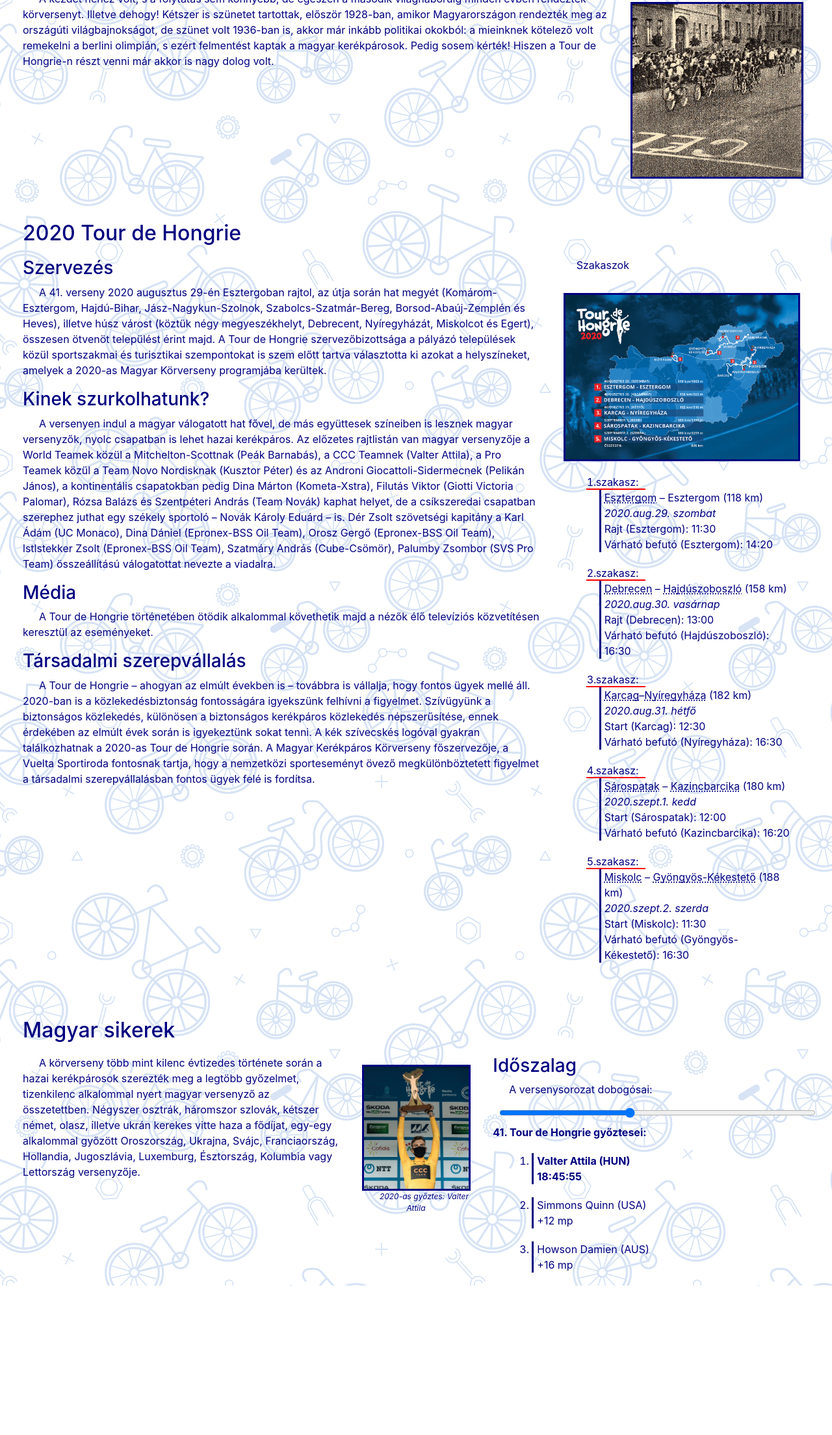
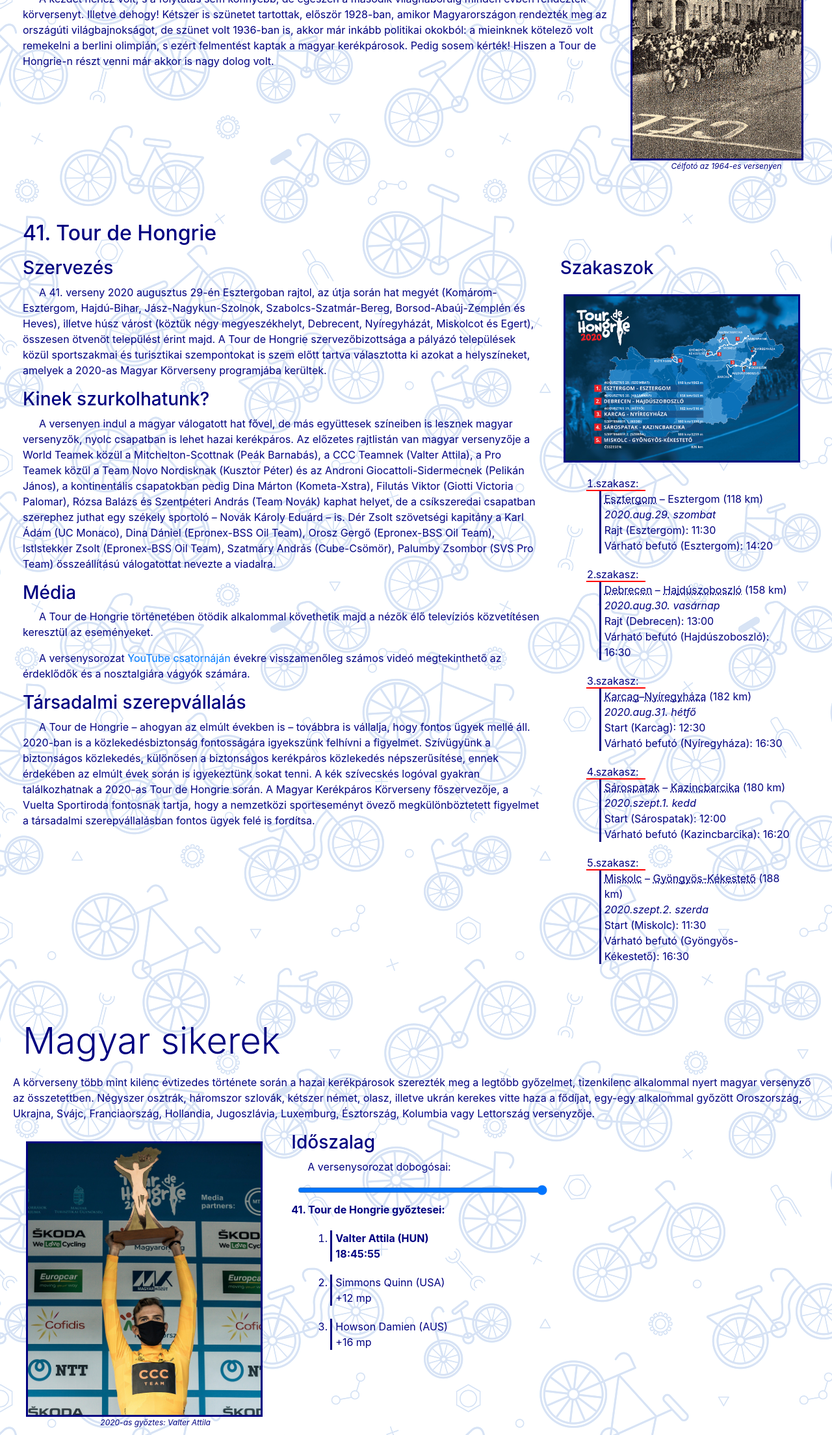
Before and after one commit to Isti-byte/2025-05-26_Tour-de-Hongrie, a plain HTML site: page index.html in a window 1280 px wide. Shown: the part 463-2672 px from the top of the page at 65% size. Before the commit the page ends 2442 px from the top, so only its background shows below. Drawn offline with Linux system fonts and the light colour scheme.

Commit message:
commit-4/4

```diff
--- a/index.html
+++ b/index.html
@@ -1,13 +1,14 @@
-
-<!DOCTYPE html>
-<html lang=hu>
+<html lang="hu">
 <head>
-     <meta charset="UTF-8">
+  <meta charset="utf-8">
   <meta name="viewport" content="width=device-width, initial-scale=1">
+  <title>Tour de Hongre</title>
   <link rel="stylesheet" href="bootstrap.min.css">
+  <script src="jquery.min.js"></script>
+  <script src="popper.min.js"></script>
+  <script src="bootstrap.min.js"></script>
   <link rel="stylesheet" href="tdh.css">
-
-  <title>Tour de Hongrie</title>
+  <script src="tdh.js"></script>
 </head>
 
 <body>
@@ -17,7 +18,7 @@
       <a class="nav-link" href="#tortenet">A verseny története</a>
     </li>
     <li class="nav-item">
-      <a class="nav-link" href="#ev2020"> </a>41. Tour de Hongrie</a>
+      <a class="nav-link" href="#ev2020">2020</a>
     </li>
     <li class="nav-item">
       <a class="nav-link" href="#sikereink">Magyar sikerek</a>
@@ -34,15 +35,14 @@
       <p>A kezdet nehéz volt, s a folytatás sem könnyebb, de egészen a második világháborúig minden évben rendeztek körversenyt. Illetve dehogy! Kétszer is szünetet tartottak, először 1928-ban, amikor Magyarországon rendezték meg az országúti világbajnokságot, de szünet volt 1936-ban is, akkor már inkább politikai okokból: a mieinknek kötelező volt remekelni a berlini olimpián, s ezért felmentést kaptak a magyar kerékpárosok. Pedig sosem kérték! Hiszen a Tour de Hongrie-n részt venni már akkor is nagy dolog volt.</p>
     </div>
     <div class="col-lg-4 col-xl-3">
+      <img src="kepek/1962.jpg" class="kiskep" alt="A leghosszabb verseny útvonala" title="A leghosszabb verseny útvonala">
       <p class="kepfelirat">A leghosszabb Tour de Hongrie: 1393 kilométer...</p>
-      <p class="kepfelirat" >Célfotó az 1964-es versenyen</p>
-      <!--Kép helye-->
-      <img src="kepek/1962.jpg" class="kiskep" alt="A leghosszabb verseny útvonala" title="A leghosszabb verseny útvonala">
-      <img src="kepek/cel1964.jpg" class="kiskep" alt="Befutó 1964-ben" title="Befutó 1964-ben">
+     <img src="kepek/cel1964.jpg" alt="Befutó 1964-ben" class="kiskep" title="Befutó 1964-ben">
+    <p class="kepfelirat">Célfotó az 1964-es versenyen</p>
     </div>
   </div>
 
-  <h2 class="display-5" id="ev2020">2020 Tour de Hongrie</h2>
+  <h2 class="display-5" id="ev2020">41. Tour de Hongrie</h2>
   <div class="row">
     <div class="col-lg-7 col-xl-8">
       <h3>Szervezés</h3>
@@ -51,12 +51,14 @@
       <p>A versenyen indul a magyar válogatott hat fővel, de más együttesek színeiben is lesznek magyar versenyzők, nyolc csapatban is lehet hazai kerékpáros. Az előzetes rajtlistán van magyar versenyzője a World Teamek közül a Mitchelton-Scottnak (Peák Barnabás), a CCC Teamnek (Valter Attila), a Pro Teamek közül a Team Novo Nordisknak (Kusztor Péter) és az Androni Giocattoli-Sidermecnek (Pelikán János), a kontinentális csapatokban pedig Dina Márton (Kometa-Xstra), Filutás Viktor (Giotti Victoria Palomar), Rózsa Balázs és Szentpéteri András (Team Novák) kaphat helyet, de a csíkszeredai csapatban szerephez juthat egy székely sportoló – Novák Károly Eduárd – is. Dér Zsolt szövetségi kapitány a Karl Ádám (UC Monaco), Dina Dániel (Epronex-BSS Oil Team), Orosz Gergő (Epronex-BSS Oil Team), lstlstekker Zsolt (Epronex-BSS Oil Team), Szatmáry András (Cube-Csömör), Palumby Zsombor (SVS Pro Team) összeállítású válogatottat nevezte a viadalra.</p>
       <h3>Média</h3>
       <p>A Tour de Hongrie történetében ötödik alkalommal követhetik majd a nézők élő televíziós közvetítésen keresztül az eseményeket.</p>
-      <!--A versenysorozat YouTube csatornáján évekre visszamenőleg számos videó megtekinthető az érdeklődők és a nosztalgiára vágyók számára.-->
+      <p>A versenysorozat <a href="https://www.youtube.com/channel/UCLsCl72oY5PFU5-xiDWZCog" target="_blank">YouTube csatornáján</a> évekre visszamenőleg számos videó megtekinthető az érdeklődők és a nosztalgiára vágyók számára.</p>
       <h3>Társadalmi szerepvállalás</h3>
       <p>A Tour de Hongrie – ahogyan az elmúlt években is – továbbra is vállalja, hogy fontos ügyek mellé áll. 2020-ban is a közlekedésbiztonság fontosságára igyekszünk felhívni a figyelmet. Szívügyünk a biztonságos közlekedés, különösen a biztonságos kerékpáros közlekedés népszerűsítése, ennek érdekében az elmúlt évek során is igyekeztünk sokat tenni. A kék szívecskés logóval gyakran találkozhatnak a 2020-as Tour de Hongrie során. A Magyar Kerékpáros Körverseny főszervezője, a Vuelta Sportiroda fontosnak tartja, hogy a nemzetközi sporteseményt övező megkülönböztetett figyelmet a társadalmi szerepvállalásban fontos ügyek felé is fordítsa.</p>
     </div>
     <div class="col-lg-5 col-xl-4">
-      <p>Szakaszok</p>
+      <h3>
+        Szakaszok
+      </h3>
       <img src="kepek/2020szakaszok.jpg" class="kiskep" alt="A 2020-as verseny szakaszai" title="A 2020-as verseny szakaszai">
       <ol class="szakasz">
         <li>
@@ -93,36 +95,31 @@
     </div>
   </div>
 
-  <h2 class="display-5" id="sikereink">Magyar sikerek</h2>
+  <h2 class="display-4" id="sikereink">Magyar sikerek</h2>
   <div class="row">
-    <div class="col-lg-5">
+    <div class="col-lg-4>
       <p>A körverseny több mint kilenc évtizedes története során a hazai kerékpárosok szerezték meg a legtöbb győzelmet, tizenkilenc alkalommal nyert magyar versenyző az összetettben. Négyszer osztrák, háromszor szlovák, kétszer német, olasz, illetve ukrán kerekes vitte haza a fődíjat, egy-egy alkalommal győzött Oroszország, Ukrajna, Svájc, Franciaország, Hollandia, Jugoszlávia, Luxemburg, Észtország,  Kolumbia vagy Lettország versenyzője.</p>
     </div>
-    <div class="col-lg-2">
+    <div class="col-lg-4">
       <img src="kepek/cimvedo2020.jpg" class="kiskep" alt="Valter Attila címvédő" title="Valter Attila címvédő">
       <p class="kepfelirat">2020-as győztes: Valter Attila</p>
     </div>
-    <div class="col-lg-5">
+    <div class="col-lg-4">
       <h3>Időszalag</h3>
       <form>
         <p>A versenysorozat dobogósai:</p>
-        <input type="range" class="form-control-range" id="verseny" value="41">
+        <input type="range" class="form-control-range" id="verseny" value="41" min="1" max="41" onchange="frissit()">
         <strong><span id="sorszam">41</span>. Tour de Hongrie győztesei:</strong>
         <ol>
-          <li><p id="hely1"><strong>Valter Attila (HUN)<br>18:45:55</strong></p></li>
-          <li><p id="hely2">Simmons Quinn (USA)<br>+12 mp</p></li>
-          <li><p id="hely3">Howson Damien (AUS)<br>+16 mp</p></li>
+          <li class="helyezes"><p id="hely1"><strong>Valter Attila (HUN)<br>18:45:55</strong></p></li>
+          <li class="helyezes"><p id="hely2">Simmons Quinn (USA)<br>+12 mp</p></li>
+          <li class="helyezes"><p id="hely3">Howson Damien (AUS)<br>+16 mp</p></li>
         </ol>
       </form>
     </div>
   </div>
 
 </div>
-
-<script src="jquery.min.js"></script>
-  <script src="popper.min.js"></script>
-  <script src="bootstrap.min.js"></script>
-  <script src="tdh.js" ></script>
 </body>
 </html>
 
--- a/tdh.js
+++ b/tdh.js
@@ -43,7 +43,7 @@
 
 function listaelem(eredmeny){
   if (eredmeny.includes("(HUN)")) {
-    return "<em>"+eredmeny.replace(",","<br>")+"</em>";
+    return "<strong>"+eredmeny.replace(",","<br>")+"</strong>";
   }
   else
   {
@@ -56,4 +56,5 @@
     document.getElementById('hely1').innerHTML = listaelem(gyoztesek[sorsz].split(";")[0]);
     document.getElementById('hely2').innerHTML = listaelem(gyoztesek[sorsz].split(";")[1]);
     document.getElementById('hely3').innerHTML = listaelem(gyoztesek[sorsz].split(";")[2]);
-}
+  document.getElementById('sorszam').innerText = sorsz;
+  }
```
